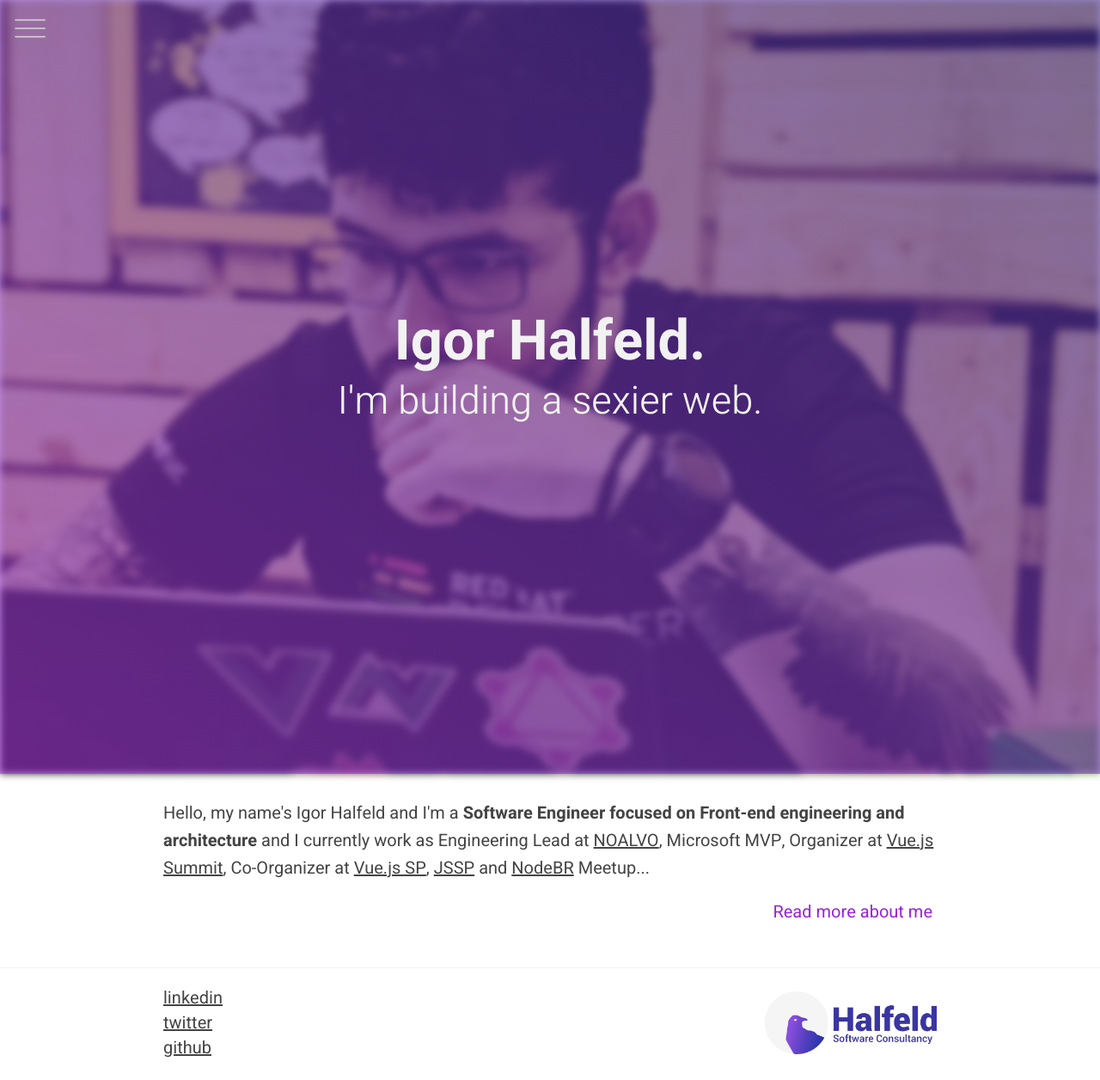
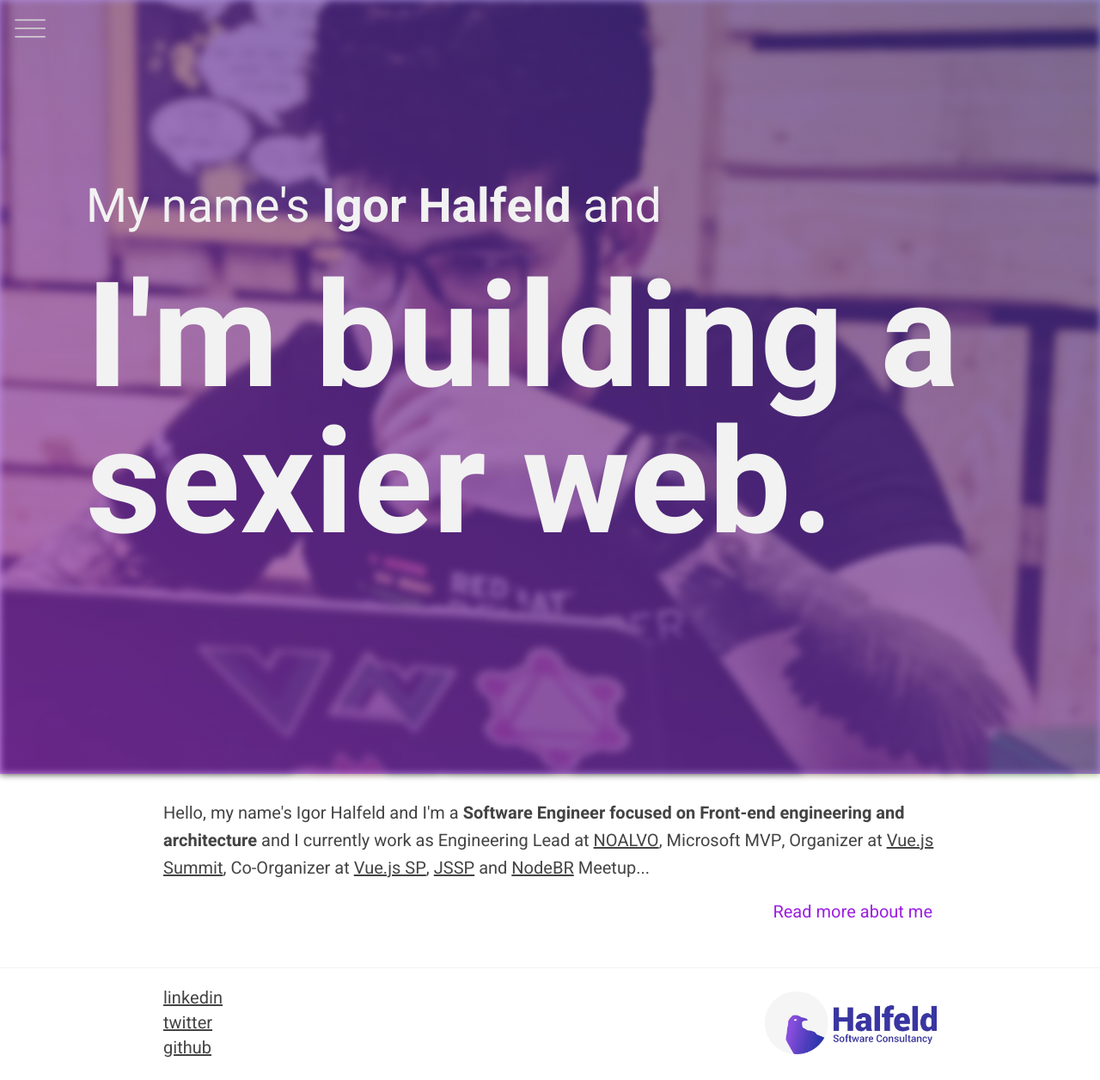
Before and after one commit to Halfeld/website, a Jekyll site: the page built from index.html, in a window 1280 px wide. Shown: the whole page at 86% size. Built offline with Jekyll 4.4.1, drawn with Linux system fonts in a browser that asks for light colours.

Commit message:
change layout

```diff
--- a/_includes/header.html
+++ b/_includes/header.html
@@ -6,7 +6,7 @@
 
     <!-- My informations -->
     <div class="header__personal-info">
-      <h1 class="header__personal-info--name" id="title">{{ site.title }}.</h1>
+      <h1 class="header__personal-info--name" id="title">My name's <strong>{{ site.title }}</strong> and</h1>
       <h2 class="header__personal-info--desc" id="subtitle">I'm building a sexier web.</h2>
     </div>
   </div>
--- a/_layouts/default.html
+++ b/_layouts/default.html
@@ -73,6 +73,7 @@
     {% include footer.html %}
     {% include analytics.html %}
     <script src="https://cdn.jsdelivr.net/npm/vue"></script>
+    <script src="{{ "/assets/js/vanilla-tilt.min.js" | prepend: site.baseurl }}"></script>
     <script src="{{ "/assets/js/main.js" | prepend: site.baseurl }}"></script>
   </body>
 </html>
--- a/_sass/_header.scss
+++ b/_sass/_header.scss
@@ -26,25 +26,57 @@
     // Details
     // =======
     > .header__personal-info {
+      display: flex;
+      flex-direction: column;
+      justify-content: center;
 
       // Name
       // ====
       > .header__personal-info--name {
-        font-size: 6.5rem;
-        // text-transform: uppercase;
-        font-weight: 700;
+        font-size: 5.5rem;
+        text-align: left;
+        // text-transform: itlic;
+        font-weight: 400;
         margin: {
-          bottom: 0rem;
+          left: 100px;
+          bottom: 30px;
+        }
+        @media screen and (max-width: 930px) {
+          font-size: 4rem;
+        }
+        @media screen and (max-width: 810px) {
+          font-size: 2.5rem;
+          margin: {
+            left: 10px;
+            bottom: 10px;
+          }
         }
       }
 
       // Description
       // ===========
       > .header__personal-info--desc {
-        font-size: 4.5rem;
-        font-weight: 300;
-        margin: {
-          top: -1.1rem;
+        font-size: 17rem;
+        font-weight: 700;
+        text-align: left;
+        line-height: 100%;
+        // text-transform: uppercase;
+        padding: {
+          top: 0px;
+          left: 100px;
+          right: 100px;
+          bottom: 0px;
+        };
+
+        @media screen and (max-width: 1250px) {
+          font-size: 12rem;
+        }
+        @media screen and (max-width: 930px) {
+          font-size: 10rem;
+        }
+        @media screen and (max-width: 810px) {
+          font-size: 7rem;
+          padding: 10px;
         }
       }
     }
--- a/assets/js/main.js
+++ b/assets/js/main.js
@@ -62,13 +62,21 @@
     withNOALVOProjects(['vue-architecture-boilerplate']),
   ]);
 
+  const initTiltFx = () => {
+    const elements = [$('#subtitle')];
+    console.log('Elements', elements);
+    elements.forEach(element => VanillaTilt.init(element, { gyroscope: false }));
+  };
+
   const changeContext = ({ bg, title, desc }) => {
     $('#stars').style.backgroundImage = `url(/assets/img/${bg})`;
     $('#title').textContent = title;
     $('#subtitle').textContent = desc;
+    initTiltFx();
   };
 
   const routesActions = {
+    '': () => initTiltFx(),
     'articles': () => changeContext({
       bg: 'article-banner.jpg',
       title: 'Writer.',
```
Also changed, not shown: assets/js/vanilla-tilt.min.js (added).
